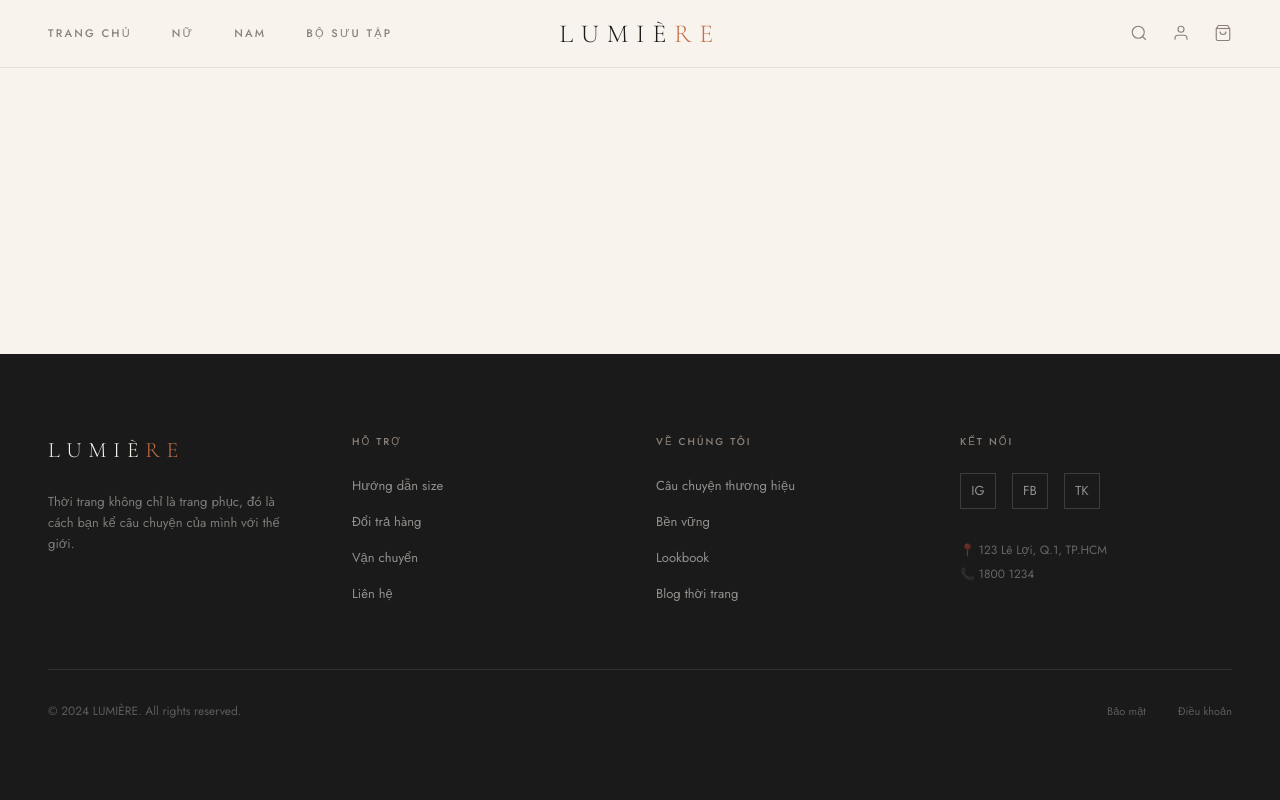
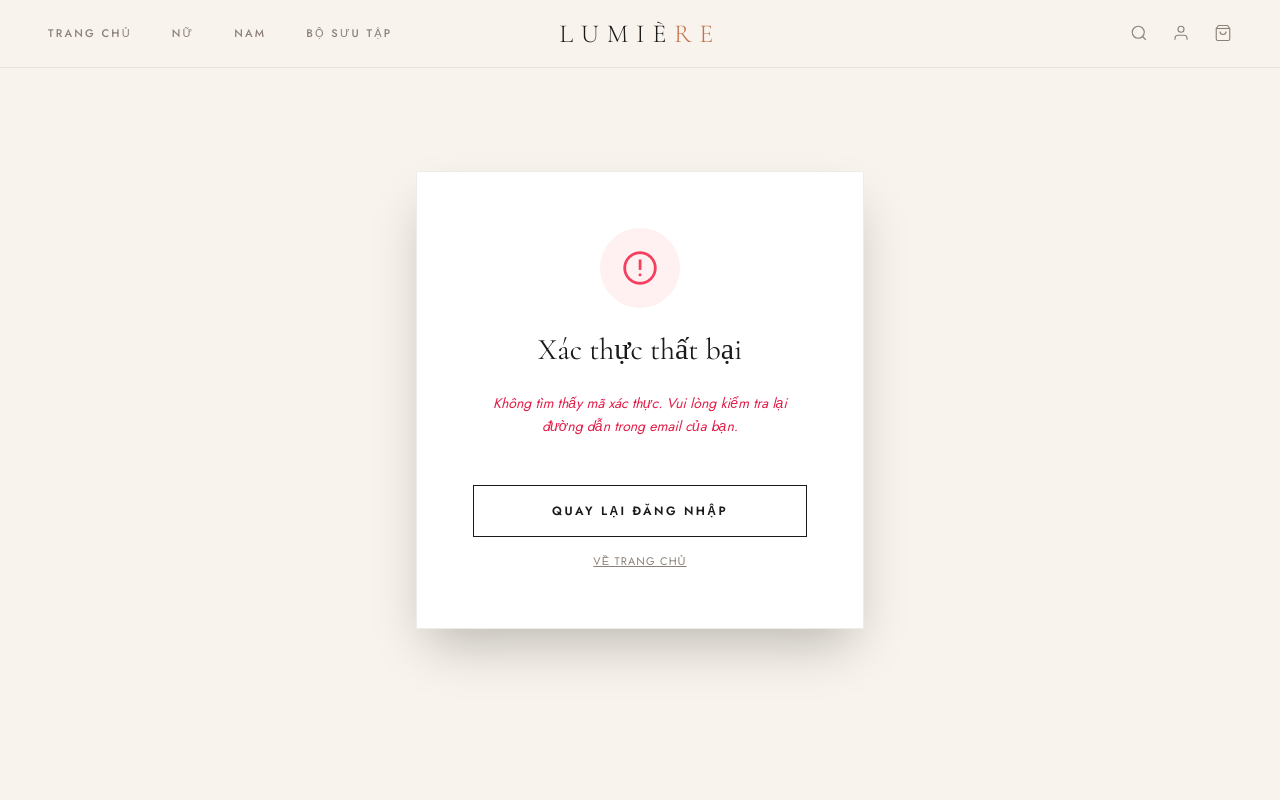
Before and after one commit to ToannLee204/clothing-store-fe, a React (Vite) app: page /verify-email in a window 1280 px wide. Shown: the top 800 px of the page. Built offline with nearby package versions, Linux system fonts and the light colour scheme.

Commit message:
feat: Thêm trang verify email và call api

```diff
--- a/src/App.jsx
+++ b/src/App.jsx
@@ -17,6 +17,7 @@ import ProductDetailPage from './pages/ProductDetailPage';
 import OrdersPage from './pages/OrdersPage';
 import OrderDetailPage from './pages/OrderDetailPage';
 import CheckoutPage from './pages/CheckoutPage';
+import VerifyEmailPage from './pages/VerifyEmailPage';
 
 // Admin pages
 import AdminProducts from './pages/admin/AdminProducts';
@@ -100,6 +101,7 @@ function AppContent() {
           <Route path="/orders" element={<OrdersPage />} />
           <Route path="/orders/:orderId" element={<OrderDetailPage />} />
           <Route path="/product/:id" element={<ProductDetailPage />} />
+          <Route path="/verify-email" element={<VerifyEmailPage />} />
 
           <Route path="/admin" element={<AdminRoute><AdminLayout /></AdminRoute>}>
             <Route index element={<AdminReports />} />
--- /dev/null
+++ b/src/pages/VerifyEmailPage.jsx
@@ -0,0 +1,112 @@
+import React, { useEffect, useState, useRef } from 'react';
+import { useLocation, useNavigate, Link } from 'react-router-dom';
+
+export default function VerifyEmailPage() {
+  const location = useLocation();
+  const navigate = useNavigate();
+  const [status, setStatus] = useState('verifying'); // 'verifying', 'success', 'error'
+  const [message, setMessage] = useState('');
+  const calledRef = useRef(false);
+
+  useEffect(() => {
+    if (calledRef.current) return;
+    calledRef.current = true;
+
+    const params = new URLSearchParams(location.search);
+    const token = params.get('token');
+
+    if (!token) {
+      setStatus('error');
+      setMessage('Không tìm thấy mã xác thực. Vui lòng kiểm tra lại đường dẫn trong email của bạn.');
+      return;
+    }
+
+    const verifyEmail = async () => {
+      try {
+        const response = await fetch(`/api/v1/auth/verify-email?token=${token}`, {
+          method: 'GET', // Or POST depending on backend, assumed GET for standard verify link
+          headers: {
+            'Content-Type': 'application/json',
+          },
+        });
+
+        const data = await response.json().catch(() => null);
+
+        if (response.ok) {
+          setStatus('success');
+          setMessage('Xác thực email thành công! Bạn có thể đăng nhập ngay bây giờ.');
+        } else {
+          setStatus('error');
+          setMessage(data?.message || 'Xác thực email thất bại hoặc mã xác thực đã hết hạn.');
+        }
+      } catch (error) {
+        setStatus('error');
+        setMessage('Đã xảy ra lỗi kết nối. Vui lòng thử lại sau.');
+      }
+    };
+
+    verifyEmail();
+  }, [location]);
+
+  return (
+    <div className="min-h-screen bg-lumiere-cream flex items-center justify-center py-20 px-4">
+      <div className="max-w-md w-full bg-white border border-lumiere-gray/15 p-10 lg:p-14 text-center shadow-2xl animate-slide-up">
+        {status === 'verifying' && (
+          <div className="space-y-6">
+            <div className="w-16 h-16 border-4 border-lumiere-terracotta border-t-transparent rounded-full animate-spin mx-auto"></div>
+            <h1 className="serif text-2xl text-lumiere-charcoal">Đang xác thực...</h1>
+            <p className="text-[13px] text-lumiere-gray leading-relaxed">
+              Vui lòng đợi trong giây lát, chúng tôi đang kiểm tra mã xác thực của bạn.
+            </p>
+          </div>
+        )}
+
+        {status === 'success' && (
+          <div className="space-y-6">
+            <div className="w-20 h-20 bg-emerald-50 rounded-full flex items-center justify-center mx-auto mb-6">
+              <span className="material-symbols-outlined text-[40px] text-emerald-500">check_circle</span>
+            </div>
+            <h1 className="serif text-3xl text-lumiere-charcoal">Thành công!</h1>
+            <p className="text-[14px] text-lumiere-charcoal leading-relaxed">
+              {message}
+            </p>
+            <div className="pt-6">
+              <Link
+                to="/auth"
+                className="inline-block w-full bg-lumiere-charcoal text-white text-[12px] tracking-[0.2em] uppercase font-bold py-4 hover:bg-lumiere-terracotta transition-all"
+              >
+                Đến trang Đăng nhập
+              </Link>
+            </div>
+          </div>
+        )}
+
+        {status === 'error' && (
+          <div className="space-y-6">
+            <div className="w-20 h-20 bg-rose-50 rounded-full flex items-center justify-center mx-auto mb-6">
+              <span className="material-symbols-outlined text-[40px] text-rose-500">error</span>
+            </div>
+            <h1 className="serif text-3xl text-lumiere-charcoal">Xác thực thất bại</h1>
+            <p className="text-[14px] text-rose-600 leading-relaxed italic">
+              {message}
+            </p>
+            <div className="pt-6 space-y-4">
+              <Link
+                to="/auth"
+                className="inline-block w-full bg-white border border-lumiere-charcoal text-lumiere-charcoal text-[12px] tracking-[0.2em] uppercase font-bold py-4 hover:bg-lumiere-charcoal hover:text-white transition-all"
+              >
+                Quay lại Đăng nhập
+              </Link>
+              <Link
+                to="/"
+                className="inline-block text-[11px] tracking-widest uppercase text-lumiere-gray hover:text-lumiere-charcoal underline transition-all"
+              >
+                Về Trang chủ
+              </Link>
+            </div>
+          </div>
+        )}
+      </div>
+    </div>
+  );
+}
```
